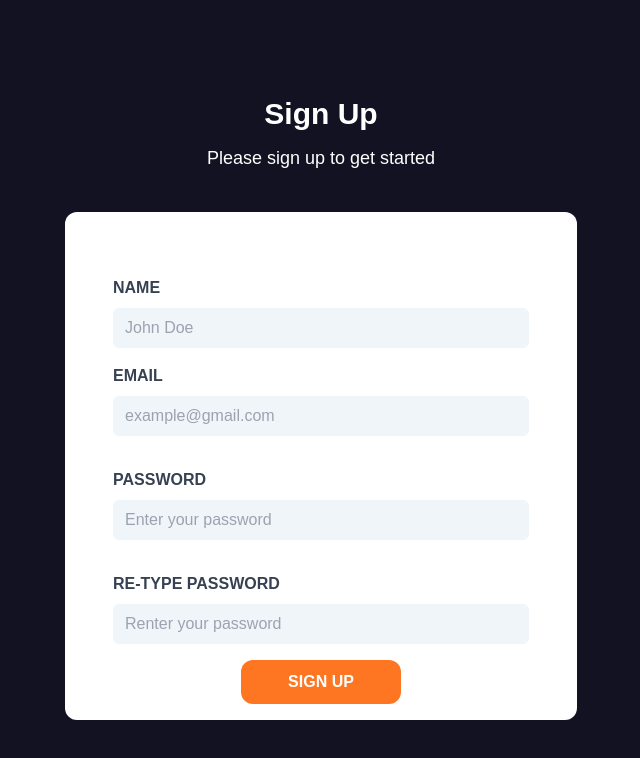
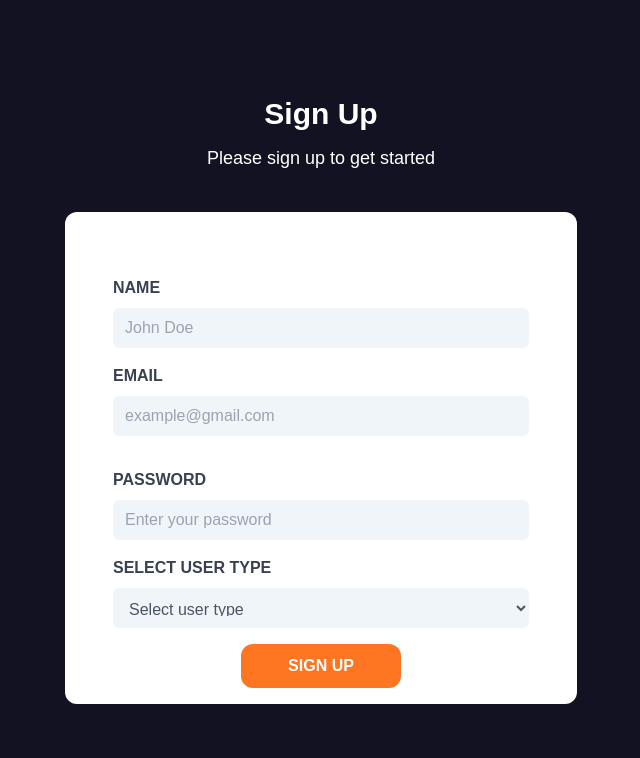
Before and after one commit to notft/Nasa_space_apps, a Next.js app: page /signup in a window 1280 px wide. Shown: the top 758 px of the page, without its empty margins (319-959 px from the left). Built offline with nearby package versions, Linux system fonts and the light colour scheme.

Commit message:
[FIX] User type fixed

```diff
--- a/app/signup/page.jsx
+++ b/app/signup/page.jsx
@@ -1,20 +1,29 @@
-import React from 'react';
+"use client"
+import React, { useState } from 'react';
+
 function Login() {
+    const [userType, setUserType] = useState('');
+
+    const handleUserTypeChange = (e) => {
+        setUserType(e.target.value);
+    }
+
     return (
         <div className='h-screen w-screen bg-[#121223]'>
             <div className='pt-24 flex flex-col gap-3 items-center justify-center text-white'>
                 <h1 className="text-3xl font-bold">Sign Up</h1>
                 <h3 className="text-lg">Please sign up to get started</h3>
             </div>
-      <div className='pt-12 mx-auto rounded-xl mt-10 bg-white w-[70vw] md:w-[40vw]  flex flex-col items-center justify-center'>
-        <form action="" className='flex mx-auto flex-col items-center justify-center w-full max-w-md p-4'>
+
+            <div className='pt-12 mx-auto rounded-xl mt-10 bg-white w-[70vw] md:w-[40vw] flex flex-col items-center justify-center'>
+                <form className='flex mx-auto flex-col items-center justify-center w-full max-w-md p-4'>
                     <label htmlFor="name" className="uppercase text-gray-700 font-semibold mb-2 self-start w-full max-w-md">
                         Name
                     </label>
                     <input
                         id="name"
                         type="text"
-            className=" bg-[#F0F5FA] rounded-md w-full max-w-md h-10 text-gray-600 p-3 mb-4 focus:outline-none focus:ring-2 focus:ring-blue-500"
+                        className="bg-[#F0F5FA] rounded-md w-full max-w-md h-10 text-gray-600 p-3 mb-4 focus:outline-none focus:ring-2 focus:ring-blue-500"
                         placeholder="John Doe"
                     />
                     <label htmlFor="email" className="uppercase text-gray-700 font-semibold mb-2 self-start w-full max-w-md">
@@ -23,10 +32,10 @@ function Login() {
                     <input
                         id="email"
                         type="email"
-            className=" bg-[#F0F5FA] rounded-md w-full max-w-md h-10 text-gray-600 p-3 mb-4 focus:outline-none focus:ring-2 focus:ring-blue-500"
+                        className="bg-[#F0F5FA] rounded-md w-full max-w-md h-10 text-gray-600 p-3 mb-4 focus:outline-none focus:ring-2 focus:ring-blue-500"
                         placeholder="example@gmail.com"
                     />
-          <label htmlFor="email" className="mt-4 uppercase text-gray-700 font-semibold mb-2 self-start w-full max-w-md">
+                    <label htmlFor="password" className="mt-4 uppercase text-gray-700 font-semibold mb-2 self-start w-full max-w-md">
                         Password
                     </label>
                     <input
@@ -35,20 +44,24 @@ function Login() {
                         className="bg-[#F0F5FA] rounded-md w-full max-w-md h-10 text-gray-600 p-3 mb-4 focus:outline-none focus:ring-2 focus:ring-blue-500"
                         placeholder="Enter your password"
                     />
-              <label htmlFor="email" className="mt-4 uppercase text-gray-700 font-semibold mb-2 self-start w-full max-w-md">
-           Re-Type Password
+
+                    <label htmlFor="userType" className="uppercase text-gray-700 font-semibold mb-2 self-start w-full max-w-md">
+                        Select User Type
                     </label>
-          <input
-            id="password"
-            type="password"
+                    <select
+                        id="userType"
+                        value={userType}
+                        onChange={handleUserTypeChange}
                         className="bg-[#F0F5FA] rounded-md w-full max-w-md h-10 text-gray-600 p-3 mb-4 focus:outline-none focus:ring-2 focus:ring-blue-500"
-            placeholder="Renter your password"
-          />
-            <div>
-                <button className='uppercase font-bold rounded-xl text-[#ffff] bg-[#FF7622] w-40 h-11'>
+                    >
+                        <option value="" disabled>Select user type</option>
+                        <option value="ngo">NGO</option>
+                        <option value="restaurant">Restaurant</option>
+                    </select>
+
+                    <button className='uppercase font-bold rounded-xl text-white bg-[#FF7622] w-40 h-11'>
                         Sign Up
                     </button>
-            </div>
                 </form>
             </div>
         </div>
--- a/next.config.mjs
+++ b/next.config.mjs
@@ -1,4 +1,6 @@
 /** @type {import('next').NextConfig} */
-const nextConfig = {};
+const nextConfig = {
+    reactStrictMode: false,
+};
 
 export default nextConfig;
--- a/package.json
+++ b/package.json
@@ -9,10 +9,12 @@
     "lint": "next lint"
   },
   "dependencies": {
+    "@nextui-org/react": "^2.4.8",
+    "@syncfusion/ej2-react-dropdowns": "^27.1.51",
     "lucide-react": "^0.447.0",
     "next": "14.2.14",
-    "react": "^18",
-    "react-dom": "^18"
+    "react": "^18.3.1",
+    "react-dom": "^18.3.1"
   },
   "devDependencies": {
     "@types/node": "22.7.4",
```
Also changed, not shown: 1 other file (tests, documents, lock files or other folders). Lines whose indentation alone changed are shown as unchanged.
